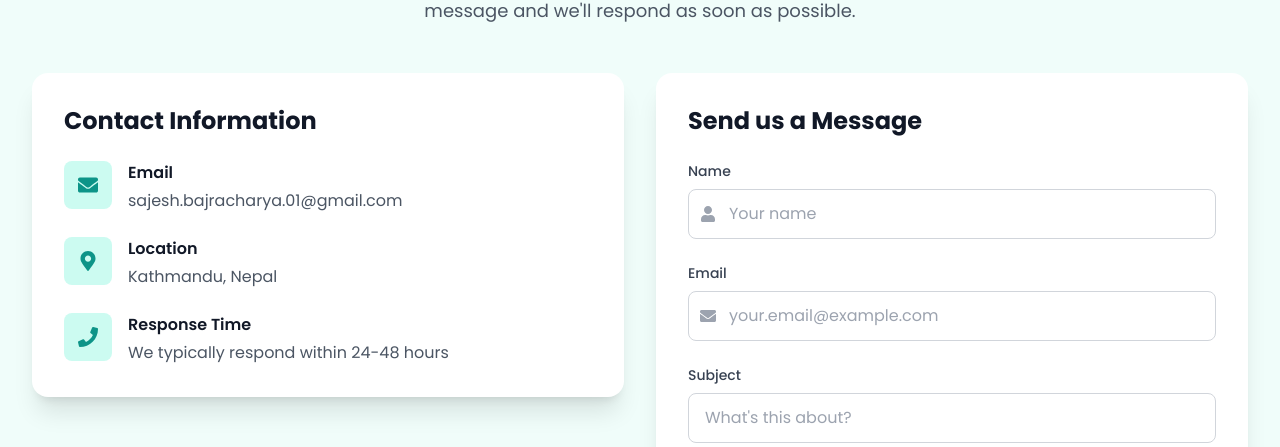
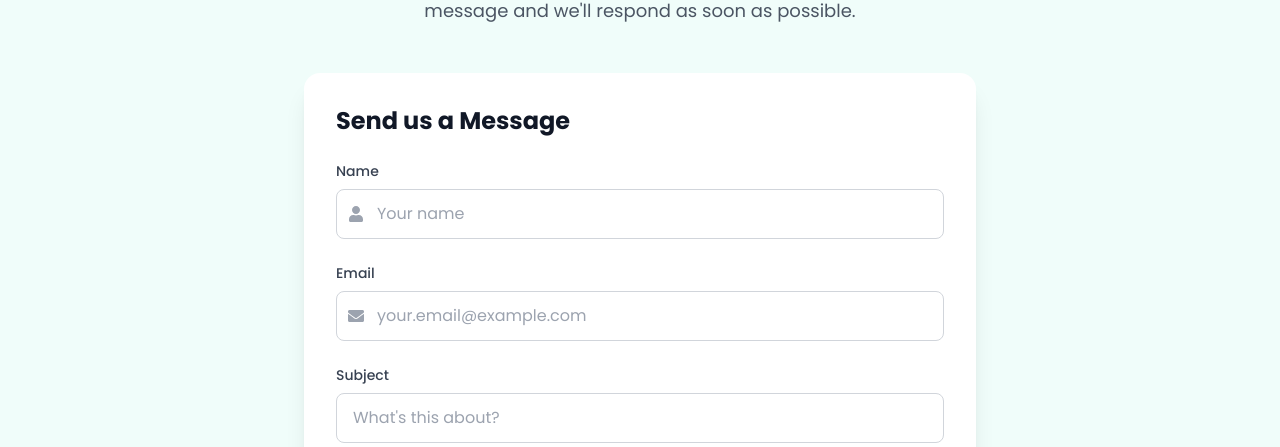
Before and after one commit to SajBajra/Final-Year-Project, a React (Vite) app in the folder frontend/: page /contact in a window 1280 px wide. Shown: the part 236-683 px from the top of the page. Built offline with nearby package versions, Linux system fonts and the light colour scheme; no server answers.

Commit message:
Remove Contact Information section from Contact page - keep only the form

```diff
--- a/frontend/src/pages/Contact.jsx
+++ b/frontend/src/pages/Contact.jsx
@@ -3,9 +3,7 @@ import { motion } from 'framer-motion';
 import {
   FaEnvelope,
   FaUser,
-  FaPaperPlane,
-  FaMapMarkerAlt,
-  FaPhone
+  FaPaperPlane
 } from 'react-icons/fa';
 import axios from 'axios';
 
@@ -126,56 +124,12 @@ const Contact = () => {
           </p>
         </motion.div>
 
-        <div className="grid md:grid-cols-2 gap-8">
-          {/* Contact Information */}
-          <motion.div
-            initial={{ opacity: 0, x: -20 }}
-            animate={{ opacity: 1, x: 0 }}
-            transition={{ delay: 0.2 }}
-            className="space-y-6"
-          >
-            <div className="bg-white rounded-2xl shadow-xl p-8">
-              <h2 className="text-2xl font-bold text-gray-900 mb-6">Contact Information</h2>
-
-              <div className="space-y-6">
-                <div className="flex items-start gap-4">
-                  <div className="w-12 h-12 bg-primary-100 rounded-lg flex items-center justify-center flex-shrink-0">
-                    <FaEnvelope className="text-primary-600 text-xl" />
-                  </div>
-                  <div>
-                    <h3 className="font-semibold text-gray-900 mb-1">Email</h3>
-                    <p className="text-gray-600">sajesh.bajracharya.01@gmail.com</p>
-                  </div>
-                </div>
-
-                <div className="flex items-start gap-4">
-                  <div className="w-12 h-12 bg-primary-100 rounded-lg flex items-center justify-center flex-shrink-0">
-                    <FaMapMarkerAlt className="text-primary-600 text-xl" />
-                  </div>
-                  <div>
-                    <h3 className="font-semibold text-gray-900 mb-1">Location</h3>
-                    <p className="text-gray-600">Kathmandu, Nepal</p>
-                  </div>
-                </div>
-
-                <div className="flex items-start gap-4">
-                  <div className="w-12 h-12 bg-primary-100 rounded-lg flex items-center justify-center flex-shrink-0">
-                    <FaPhone className="text-primary-600 text-xl" />
-                  </div>
-                  <div>
-                    <h3 className="font-semibold text-gray-900 mb-1">Response Time</h3>
-                    <p className="text-gray-600">We typically respond within 24-48 hours</p>
-                  </div>
-                </div>
-              </div>
-            </div>
-          </motion.div>
-
+        <div className="max-w-2xl mx-auto">
           {/* Contact Form */}
           <motion.div
-            initial={{ opacity: 0, x: 20 }}
-            animate={{ opacity: 1, x: 0 }}
-            transition={{ delay: 0.3 }}
+            initial={{ opacity: 0, y: 20 }}
+            animate={{ opacity: 1, y: 0 }}
+            transition={{ delay: 0.2 }}
           >
             <div className="bg-white rounded-2xl shadow-xl p-8">
               <h2 className="text-2xl font-bold text-gray-900 mb-6">Send us a Message</h2>
```
